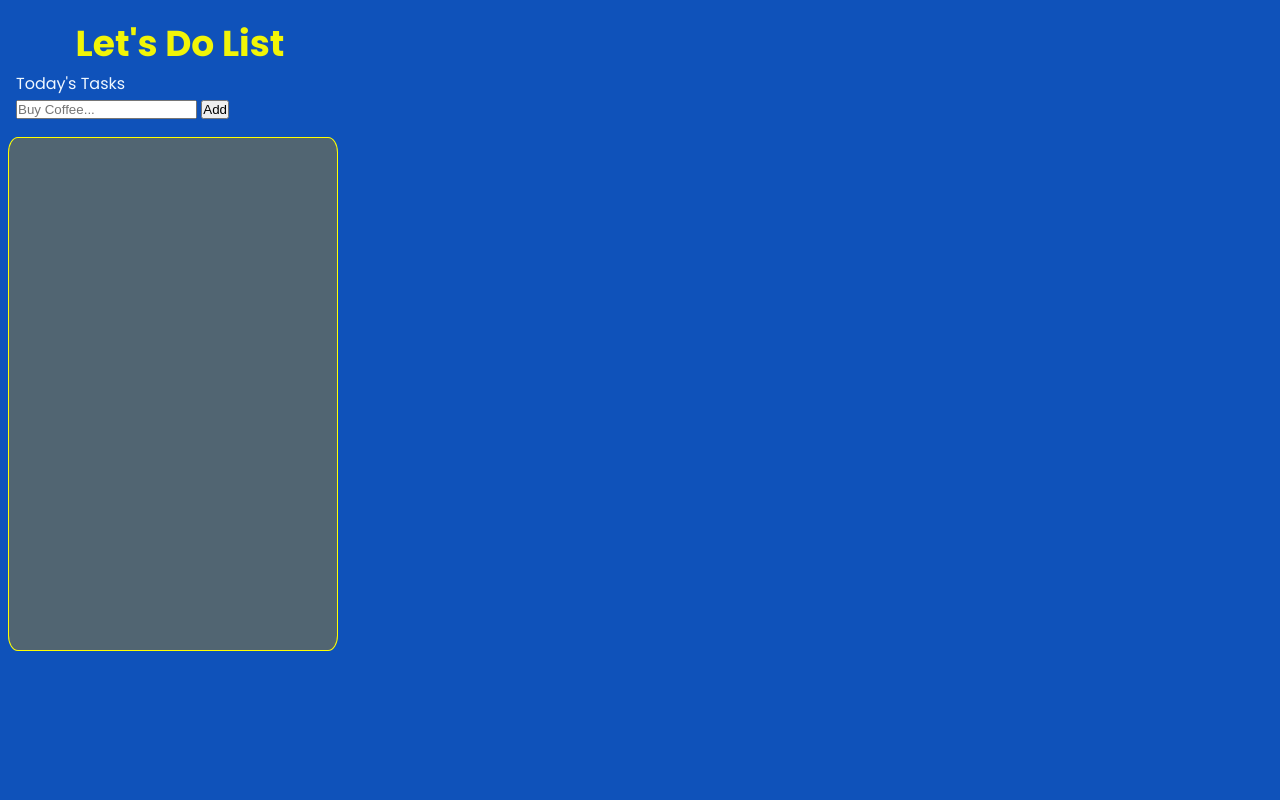
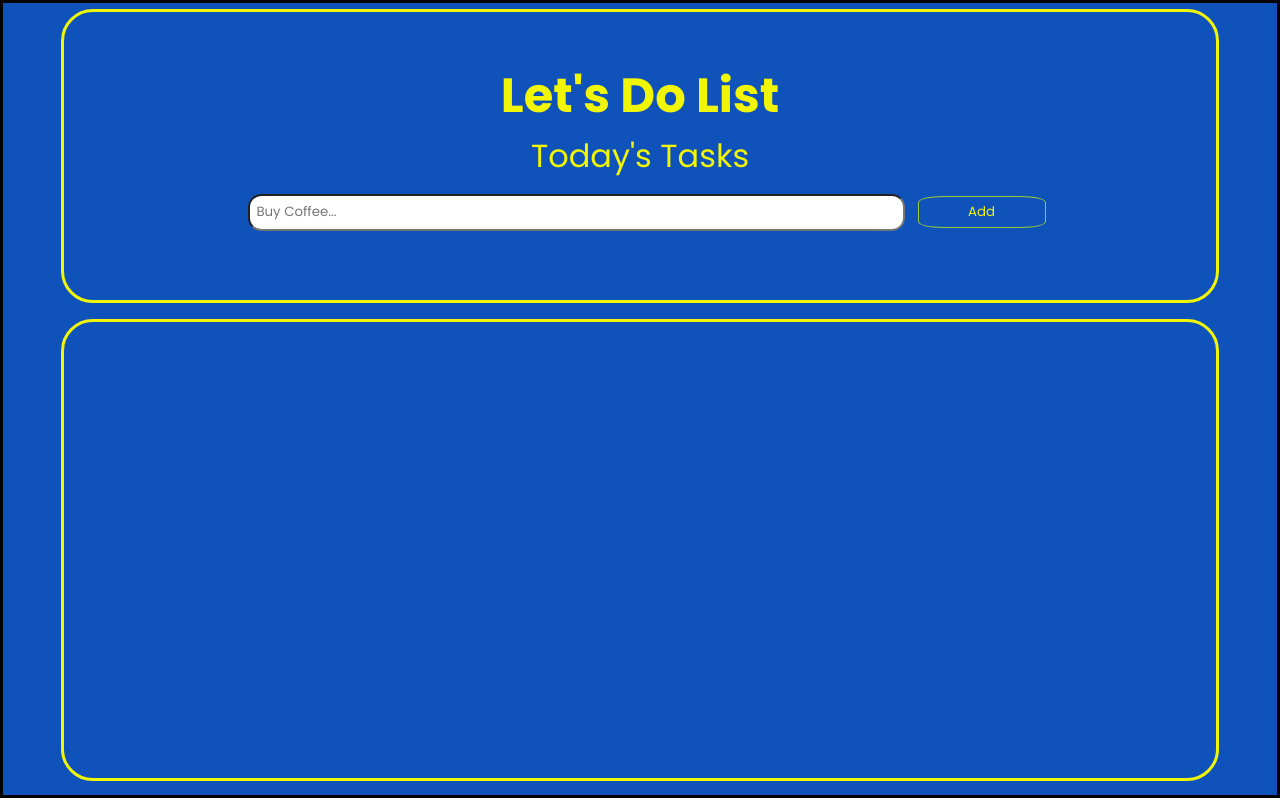
Before and after one commit to pettersongrande/newToDoList, a plain HTML site: page index.html in a window 1280 px wide. Drawn offline with Linux system fonts and the light colour scheme.

```diff
--- a/app.js
+++ b/app.js
@@ -49,6 +49,7 @@ function makeTaskLi(newObject) {
 
     const newLi = document.createElement('li');
     newLi.innerHTML = newObject.task;
+    newLi.classList.add("tasksText");
 
     return newLi;
 
--- a/index.html
+++ b/index.html
@@ -15,16 +15,22 @@
 
     <form id="newTaskForm">
 
-        <div class="mainWrapper">
+        <div class="mainWrapper titleBox">
+
             <h1 id="title">Let's Do List</h1>
+
             <p id="subTitle">Today's Tasks</p>
+
             <label for="task"></label>
-            <input type="text" id="task" placeholder="Buy Coffee...">
-            <button id="submitBtn">Add</button>
+            <input type="text" id="task" class="inputField" placeholder="Buy Coffee...">
+            <button class="addBtn" id="submitBtn">Add</button>
+
         </div>
 
-        <div class="toDoWrapper">
+        <div class="toDoWrapper tasksBox">
             <ul id="listOfTasks">
+
+                <!-- <li class="tasksText"> Eat Breakfast</li> -->
 
             </ul>
 
--- a/style.css
+++ b/style.css
@@ -4,7 +4,103 @@
 
 }
 
-body {
+.main {
+
+    font-size: 2rem;
+    border: 0.1em solid black;
+    background-color: rgb(15, 82, 186);
+    height: 99vh;
+    display: flex;
+    justify-content: center;
+
+
+}
+
+.titleBox {
+
+    font-size: 2rem;
+    background-color: rgb(15, 82, 186);
+    color: rgb(241,245,7);
+    font-family: "Poppins", sans-serif;
+    width: 90vw;
+    height: 30vh;
+    padding-top: 1.5em;
+    margin: 0.2em 0.5em 0em 0.5em;
+    text-align: center;
+    border: 0.1em solid rgb(241,245,7);
+    border-radius: 1em;
+
+}
+
+.tasksBox {
+
+    font-size: 1rem;
+    width: 90vw;
+    height: 57vh;
+    margin: 1em 1em 1em 1em;
+    border: 0.2em solid rgb(241,245,7);
+    border-radius: 2em;
+    background-color: rgb(15, 82, 186);
+}
+
+.tasksText {
+
+    font-family: "Poppins", sans-serif;
+    color: aliceblue;
+    text-align: center;
+    display: block;
+    /* background-color: yellowgreen; */
+    margin: 0.5em 1em 1em 0.9em;
+    padding-top: 0.2em;
+    width: 85vw;
+    height: 4vh;
+    cursor: pointer;
+
+
+}
+
+.inputField {
+
+    font-family: "Poppins", sans-serif;
+    display: inline-block;
+    color: darkblue;
+    border-radius: 1em;
+    margin: 1em 0.3em 1em 1em;
+    padding: 0.5em;
+    width: 50vw;
+
+}
+
+.addBtn {
+
+    font-family: "Poppins", sans-serif;
+    display: inline-block;
+    color: rgb(241,245,7);
+    background-color: rgb(15, 82, 186);
+    border: 0.1em solid yellowgreen;
+    border-radius: 20%;
+    width: 10vw;
+    height: 4vh;
+    cursor: pointer;
+
+}
+
+.addBtn:hover {
+
+    background-color: rgb(241,245,7);
+    color: rgb(15, 82, 186);
+
+}
+
+.tasksText:hover {
+
+    color: red;
+
+}
+
+
+
+/* body {
 
     background-color: rgb(15, 82, 186);
     width: 360px;
@@ -43,4 +139,4 @@ body {
     background-color: rgb(81,101,114);
     color: aliceblue;
 
-}
+} */
```
